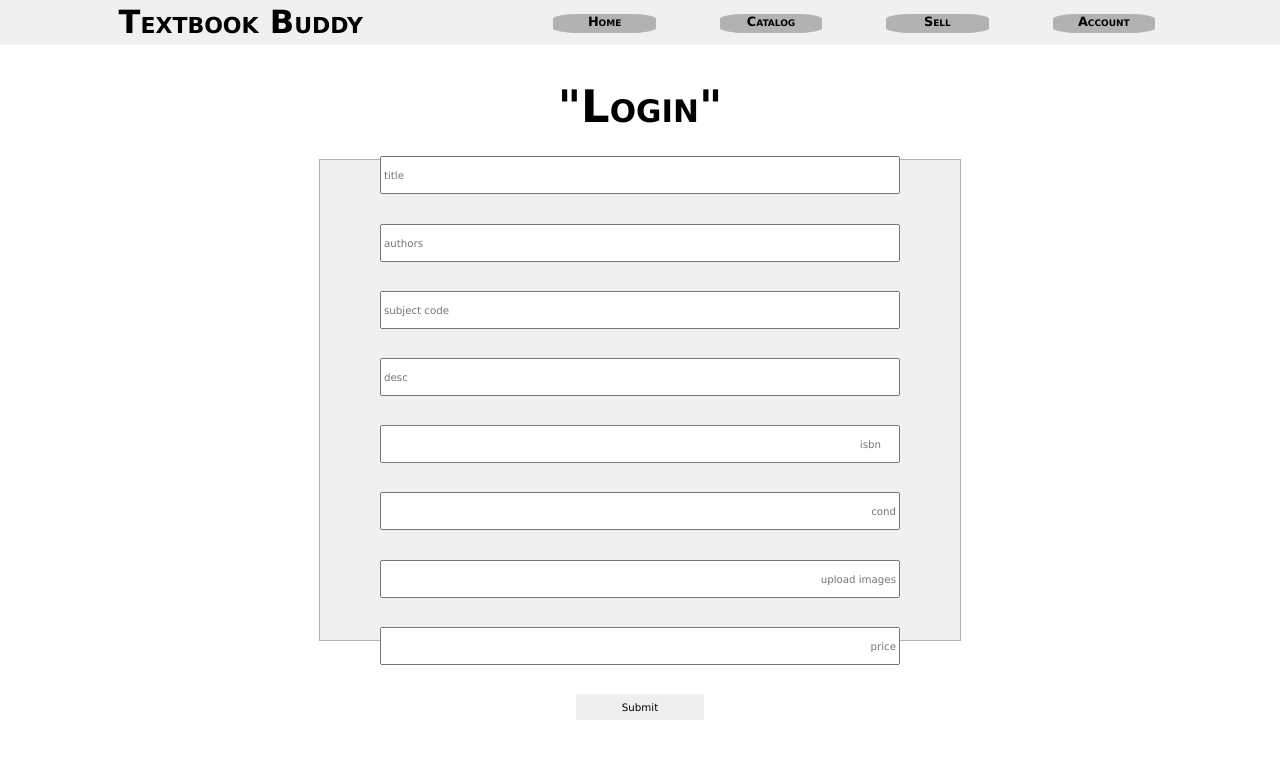
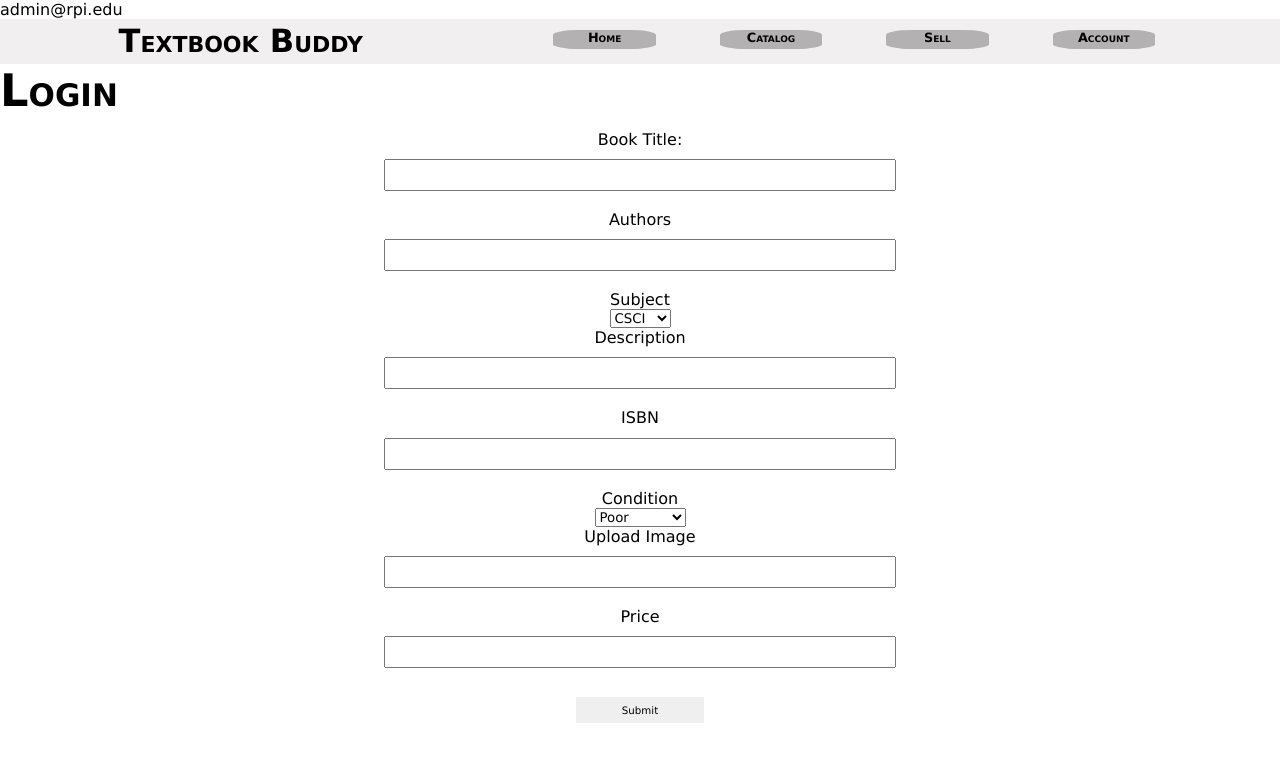
Before and after one commit to bdngeorge/itws-term-project, a PHP site: page /catalog/uploadBooks.php in a window 1280 px wide. Shown: the top 762 px of the page. Run offline with PHP 8.4, Linux system fonts and the light colour scheme; a user stored in the database is signed in.

Commit message:
uploadBooks Form woking

```diff
--- a/catalog/catalog.php
+++ b/catalog/catalog.php
@@ -1,5 +1,6 @@
 <?php
   session_start();
+
 ?>
 <!DOCTYPE html>
 <html>
--- a/catalog/uploadBooks.php
+++ b/catalog/uploadBooks.php
@@ -1,32 +1,27 @@
 <?php
   session_start();
-  include("../database/dbconnect.php");
+  include("../includes/dbconnect.php");
 
   $userEmail= $_SESSION['userEmail'];
-
+  echo $userEmail;
   if ($_SERVER["REQUEST_METHOD"] === 'POST')
   {
     $title = $_POST['title'];
     $authors = $_POST['authors'];
     $isbn  = $_POST['isbn'];
-    // $subj  = $_POST['subj'];
-    $desc  = $_POST['description'];
+    $subj  = $_POST['subj'];
+    $desc  = $_POST['desc'];
     $cond  = $_POST['cond'];
     $price  = $_POST['price'];
     $img   = $_POST['attachment'];
 
-    $query = "insert into books(title, authors, isbn) values('$title', '$authors','$isbn')";
+    $query = "insert into books(title, authors, isbn, subjectCode, `condition`, `desc`, price, `sellerEmail`) values('$title', '$authors','$isbn', '$subj', '$cond', '$desc', '$price', '$userEmail')";
 
-    // $query = "insert into books(title, authors, isbn, subjectCode, condition, desc, price, sellerEmail) values('$title', '$authors', '$isbn', '$subj', '$cond', '$desc', '$price', '$userEmail')";
-
-    mysqli_query($conn, $query);
-
-    // $queryImg = "insert into bookimg values("
-
-
+    mysqli_query($db, $query);
   }
 
 ?>
+
 <!DOCTYPE html>
 <html>
   <head>
@@ -53,20 +48,49 @@
       </ul>
     </header>
 
-    <section class="center-items center-self body">
-        <h2 class="bold"> "Login"</h2>
+    <section class="">
+        <h2 class="bold"> Login </h2>
         <form id="upload" name="login" class="form" action="#" method="post">
-            <input type="text" id="title" name="title" placeholder="title"></br>
-            <input type="text" id="authors" name="authors" placeholder="authors"></br>
-            <!-- can you make this a drop down menu? -->
-            <input type="text" id="subj" name="subj" placeholder="subject code"></br>
-            <input type="text" id="desc" name="description" class="left" placeholder="desc"></br>
-            <input type="number" id="isbn" name="isbn" class="right" placeholder="isbn"></br>
-            <!-- can you make this a drop down menu? -->
-            <input type="text" id="cond" name="cond" class="right" placeholder="cond"></br>
+            <label class="field" for="title"> Book Title:</label>
+            <input type="text" id="title" size="200" name="title" ></br>
+
+            <label class="field" for="authors"> Authors</label>
+            <input type="text" id="authors" name="authors"></br>
+
+            <!-- include rest -->
+            <label class="field" for="subj"> Subject</label>
+            <select id="subj" name="subj">
+              <option value="csci">CSCI </option>
+              <option value="itws">ITWS </option>
+              <option value="math">MATH </option>
+              <option value="econ">ECON </option>
+            </select>
+
+            <label class="field" for="desc"> Description</label>
+            <input type="text" id="desc" name="desc" class="left"></br>
+
+            <label class="field" for="isbn"> ISBN </label>
+            <input type="number" id="isbn" name="isbn" class="right"></br>
+
+            <label class="field" for="cond"> Condition </label>
+            <select id="cond" name="cond">
+              <option value="poor">Poor </option>
+              <option value="fair">Fair </option>
+              <option value="good">Good </option>
+              <option value="very good">Very Good </option>
+              <option value="like new">Like New </option>
+              <option value="new">New </option>
+            </select>
+
             <!-- can you make this box bigger and with dotted lines? -->
-            <input type="text" id="attach" name="attachment" placeholder="upload images" class="right"></br>
-            <input type="text" id="price" name="price" class="right" placeholder="price"></br>
+            <label class="field" for="attach"> Upload Image </label>
+            <input type="text" id="attach" name="attachment" class="right"></br>
+
+            <label class="field" for="price"> Price</label>
+            <input type="number" min="0" step="any" id="price" name="price" class="right"></br>
+
+
+
             <input type="submit" value="Submit">
         </form>
     </section>
--- a/database/dbconnect.php
+++ b/includes/dbconnect.php
@@ -6,10 +6,10 @@
   $dbpassword = '';
   $dbname = 'textbook_buddy';
 
-  $conn = mysqli_connect($dbhost, $dbuser, $dbpassword, $dbname);
+  @ $db = mysqli_connect($dbhost, $dbuser, $dbpassword, $dbname);
 
-  if ($conn->connect_error){
-    die("Connection failed: " . $conn->connect_error);
+  if ($db->connect_error){
+    die("Connection failed: " . $db->connect_error);
   } else {
     $dbOK = true;
   }
--- a/database/textbookBuddy.sql
+++ b/includes/textbookBuddy.sql
@@ -1,5 +1,5 @@
+DROP TABLE IF EXISTS BookIMG;
 DROP TABLE IF EXISTS books;
-DROP TABLE IF EXISTS BookIMG;
 DROP TABLE IF EXISTS users;
 
 CREATE TABLE users (
@@ -26,7 +26,7 @@ CREATE TABLE books(
         'admn', 'busn')
     , `condition` ENUM ('poor', 'fair', 'good', 'very good', 'like new', 'new')
     , `desc` text
-    , price double
+    , price numeric(5, 2)
     , sellerEmail VARCHAR(20)
     , FOREIGN KEY (sellerEmail) references users(email) on delete cascade
 );
--- a/login/login.php
+++ b/login/login.php
@@ -1,6 +1,6 @@
 <?php
   session_start();
-  include ('../database/dbconnect.php');
+  include ('../includes/dbconnect.php');
   if ($dbOK) {
     if($_SERVER['REQUEST_METHOD'] == 'POST')
     // if (isset($_POST['login']))
@@ -11,7 +11,7 @@
       // error checking
 
       $query = "select * from users where email = '$email'";
-      $result = mysqli_query($conn, $query);
+      $result = mysqli_query($db, $query);
 
       echo mysqli_num_rows($result);
       if($result && mysqli_num_rows($result) > 0)
--- a/signup/signup.php
+++ b/signup/signup.php
@@ -1,6 +1,6 @@
 <?php
   session_start();
-  include ('../database/dbconnect.php');
+  include ('../includes/dbconnect.php');
 
    if ($_SERVER['REQUEST_METHOD'] === 'POST')
    {
@@ -14,7 +14,7 @@
 
       $query = "insert into users(fname, lname, email, password) values('$fname', '$lname', '$email', '$pass')";
 
-      mysqli_query($conn, $query);
+      mysqli_query($db, $query);
 
       header("Location: ../login/login.php");
    }
@@ -43,7 +43,7 @@
 
 
     <section class="center-items center-self body">
-      <h2 class="bold">Sign Up</h3>
+      <h2 class="bold">Sign Up</h2>
       <form name="signup" class="form" action="#" method="post" >
         <!-- onsubmit="event.preventDefault(); validateSignUp(this);"> -->
         <input type="text" id="fname" name="fname" placeholder="First Name:" class="left"><br>
```
Also changed, not shown: includes/functions.php (added).
